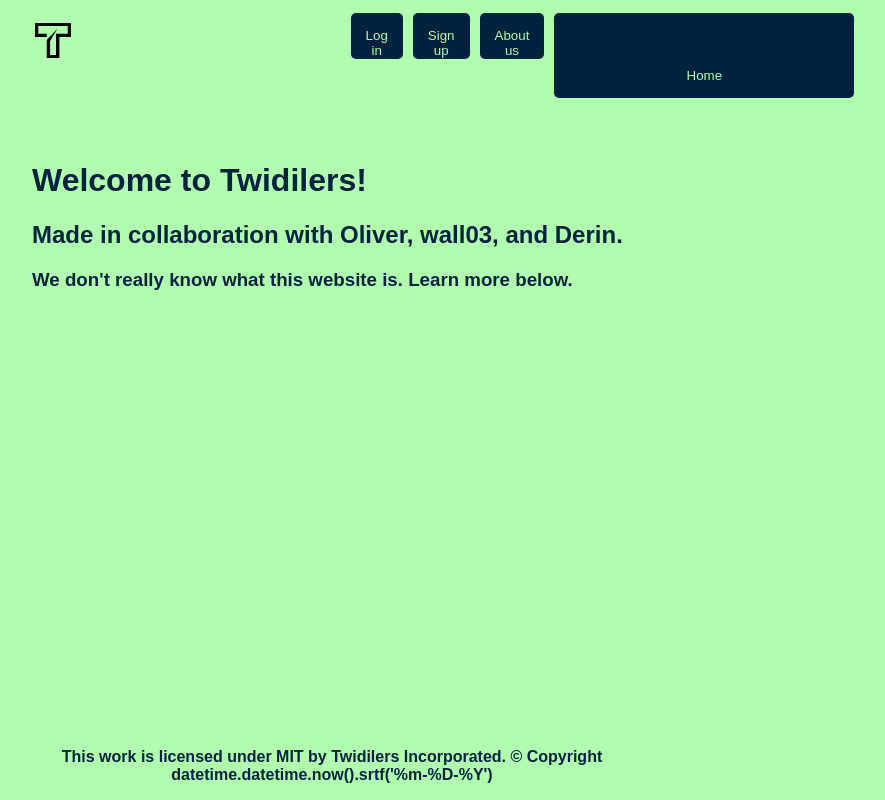
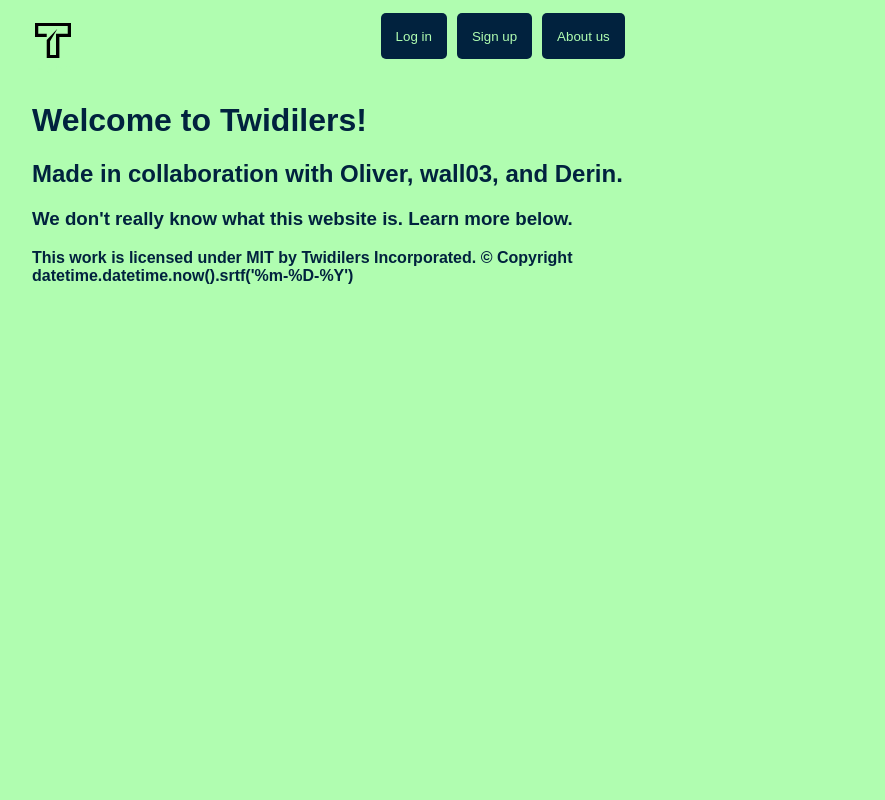
Before and after one commit to hihihioli/twidilers, a Flask app: page / in a window 1280 px wide. Shown: the whole page, without its empty margins (308-1193 px from the left). Run offline with Flask 3, Linux system fonts and the light colour scheme.

Commit message:
Guys stop changing styles.css you're breaking it

```diff
--- a/twidilers/base/static/styles/styles.css
+++ b/twidilers/base/static/styles/styles.css
@@ -4,13 +4,6 @@ body {
     font-family: Arial;
     width: 600px;
     margin: auto;
-    height: 100vh;
-    display:flex;
-    flex-direction: column;
-}
-
-#content {
-    flex:1;
 }
 
 #navbar button {
@@ -21,8 +14,8 @@ body {
     border: 0;
     height: 46px;
     margin: auto;
-    cursor:pointer;
     margin-top: 10px;
+    width: fit-content;
 }
 
 #navbar {
@@ -36,22 +29,6 @@ body {
 #hder-img {
     background-color: inherit !important;
     float: left;
-    margin: 0 270px 0 0 !important;
+    margin: 0 300px 0 0 !important;
     padding: 20px 0 !important;
 }
-
-#img-button {
-    height:fit-content!important;
-}
-
-#footer {
-    text-align: center;
-}
-
-#img-button {
-    height:fit-content!important;
-}
-
-#footer {
-    text-align: center;
-}
--- a/twidilers/base/templates/base.html
+++ b/twidilers/base/templates/base.html
@@ -25,7 +25,6 @@
             <a href="{{ url_for('.page',page='login') }}"><button>Log in</button></a>
             <a href="{{ url_for('.page',page='sign_up') }}"><button>Sign up</button></a>
             <a href="{{ url_for('.page',page='about') }}"><button>About us</button></a>
-            <a href="{{ url_for('.page',page='index') }}"><button id="img-button"><img id="hder-img" src="{{ url_for('.static',filename='images/logo.svg') }}">Home</img></button></a>
         {% endblock %}
     </div>
     <!-- Flashes. Gives every flash a div with class flash and a custom category. -->
```
